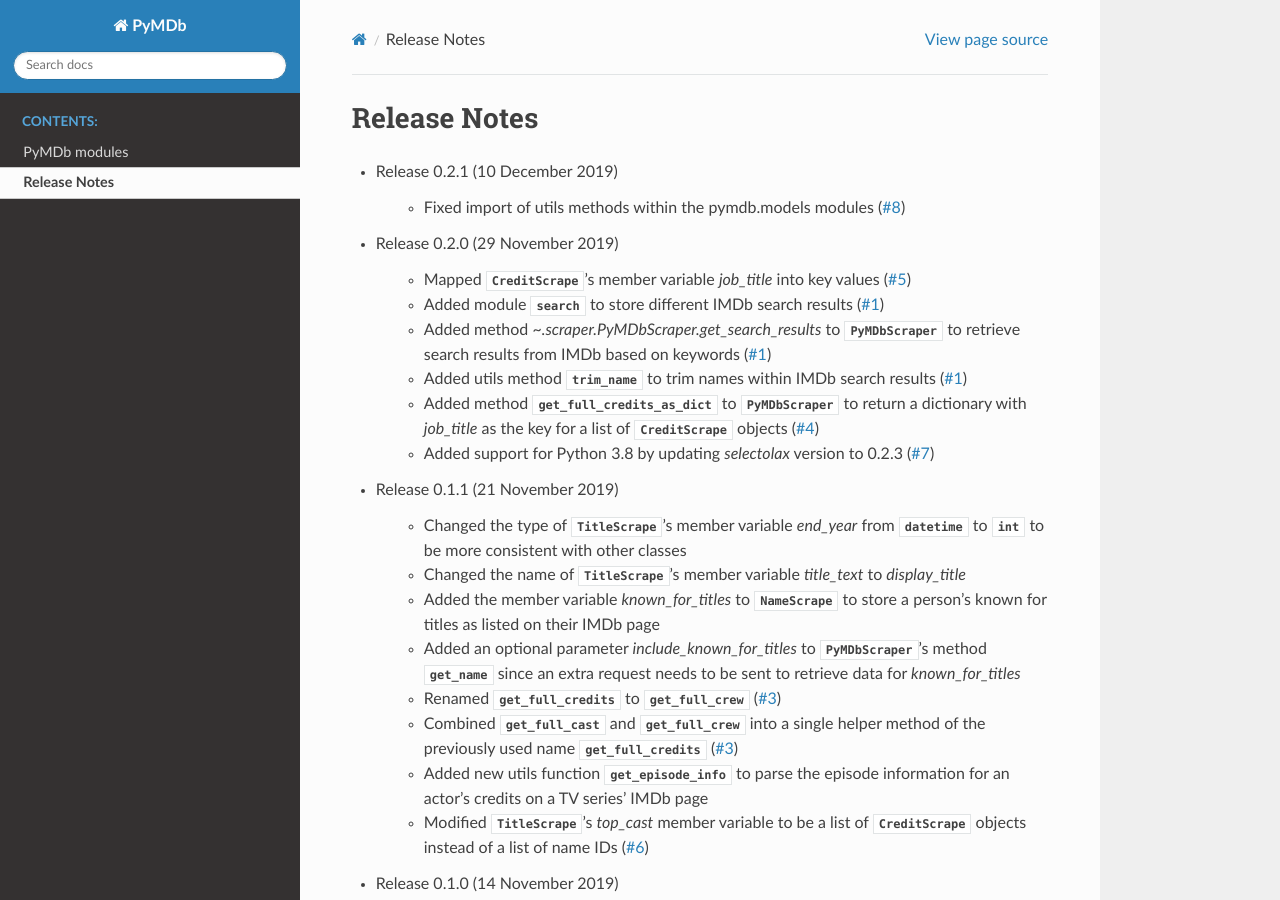
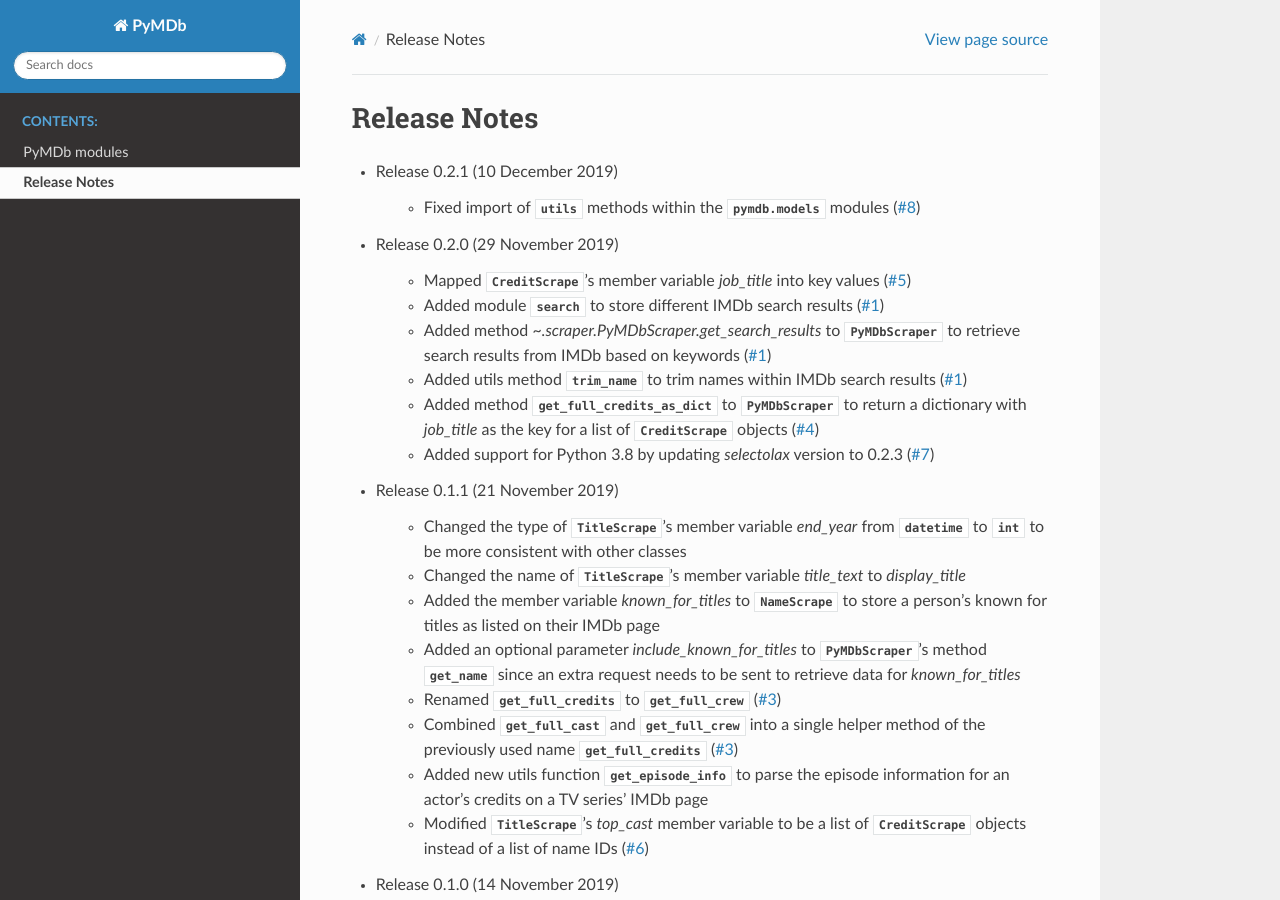
Before and after one commit to zembrodt/pymdb, a Sphinx documentation site: the page built from docs/release_notes.rst, in a window 1280 px wide and 900 px high. Built offline with Sphinx 7.4.7 and the Read the Docs theme 2.0.0, drawn with Linux system fonts in a browser that asks for light colours; part of the change alters nothing that is shown.

```diff
--- a/docs/release_notes.rst
+++ b/docs/release_notes.rst
@@ -3,7 +3,7 @@ Release Notes
 
 * Release 0.2.1 (10 December 2019)
 
-   - Fixed import of utils methods within the pymdb.models modules (`#8`_)
+   - Fixed import of :obj:`~.utils` methods within the :obj:`pymdb.models` modules (`#8`_)
 
 * Release 0.2.0 (29 November 2019)
 
```
